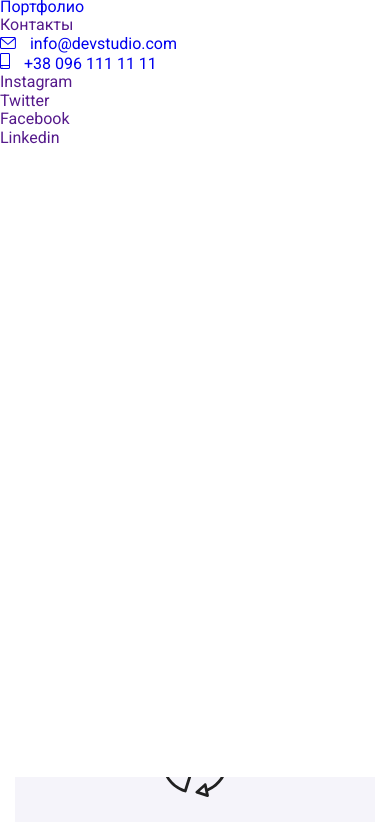
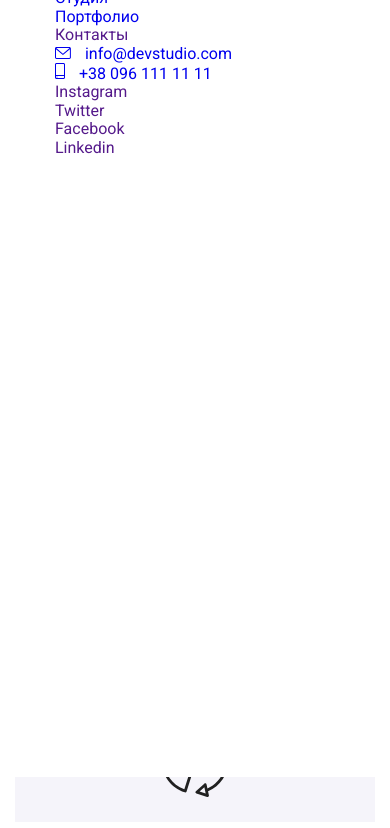
Before and after one commit to ovishover/goit-markup-hw-08, a plain HTML site: page index.html in a window 390 px wide. Shown: the part 67-895 px from the top of the page. Drawn offline with nearby package versions, Linux system fonts and the light colour scheme.

Commit message:
create mobile menu

```diff
--- a/index.html
+++ b/index.html
@@ -70,6 +70,7 @@
       </div>
 
       <div class="mobile-menu">
+        <div class="container">
           <button type="button" class="menu-close-btn">
             <svg class="social__icon" width="40" height="40">
               <use href="./images/icons.svg#icon-close"></use>
@@ -107,20 +108,21 @@
               </a>
             </li>
           </ul>
-        <ul class="mobile-socials">
-          <li class="mobile-socials__item">
-            <a class="mobile-socials__link" href="">Instagram</a>
+          <ul class="mob-soc-list">
+            <li class="mob-socials__item">
+              <a class="mob-socials__link" href="">Instagram</a>
             </li>
-          <li class="mobile-socials__item">
-            <a class="mobile-socials__link" href="">Twitter</a>
+            <li class="mob-socials__item">
+              <a class="mob-socials__link" href="">Twitter</a>
             </li>
-          <li class="mobile-socials__item">
-            <a class="mobile-socials__link" href="">Facebook</a>
+            <li class="mob-socials__item">
+              <a class="mob-socials__link" href="">Facebook</a>
             </li>
-          <li class="mobile-socials__item">
-            <a class="mobile-socials__link" href="">Linkedin</a>
+            <li class="mob-socials__item">
+              <a class="mob-socials__link" href="">Linkedin</a>
             </li>
           </ul>
+        </div>
       </div>
     </header>
     <main>
--- a/sass/components/_header.scss
+++ b/sass/components/_header.scss
@@ -21,6 +21,7 @@
   top: 0;
   left: 0;
   z-index: 2;
+  padding: 10px 15px 48px 40px;
 }
 
 .header__nav {
```
Also changed, not shown: css/main.css, css/main.min.css, 2 other files. Lines whose indentation alone changed are shown as unchanged.
